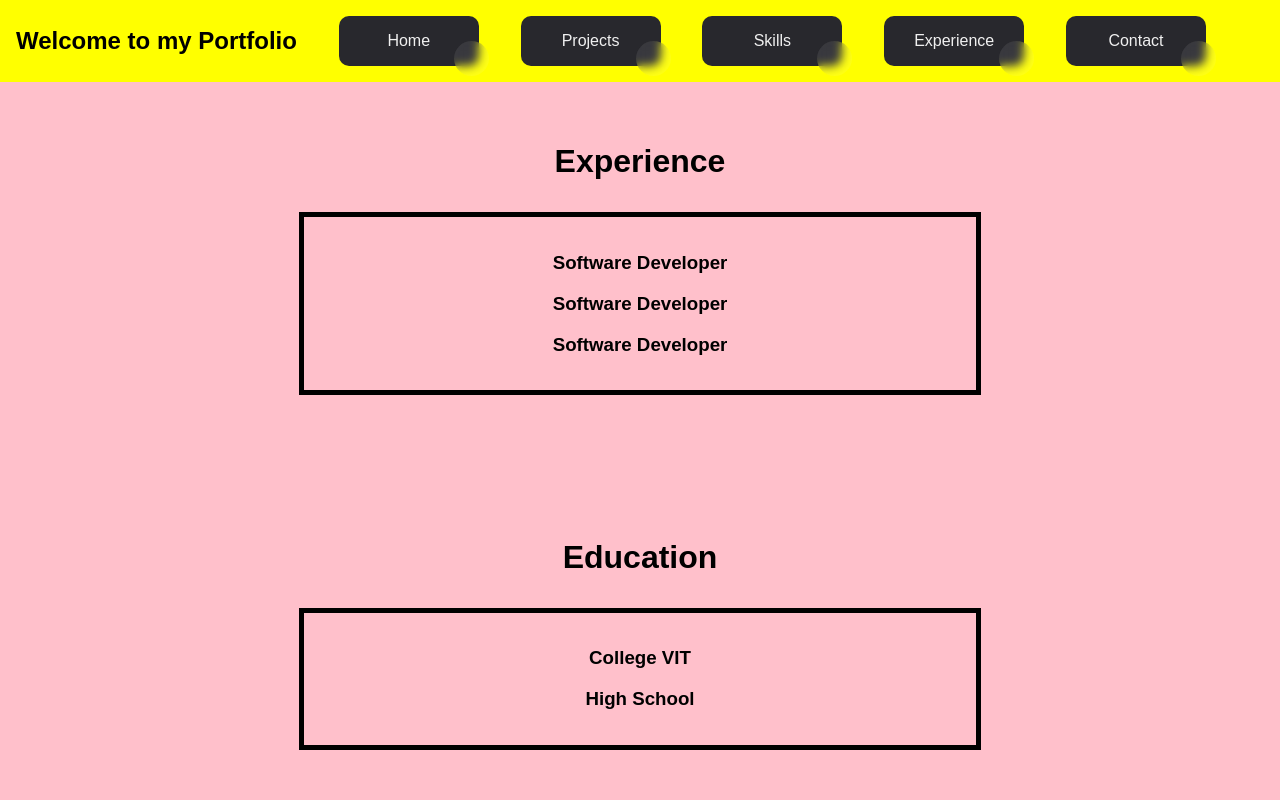
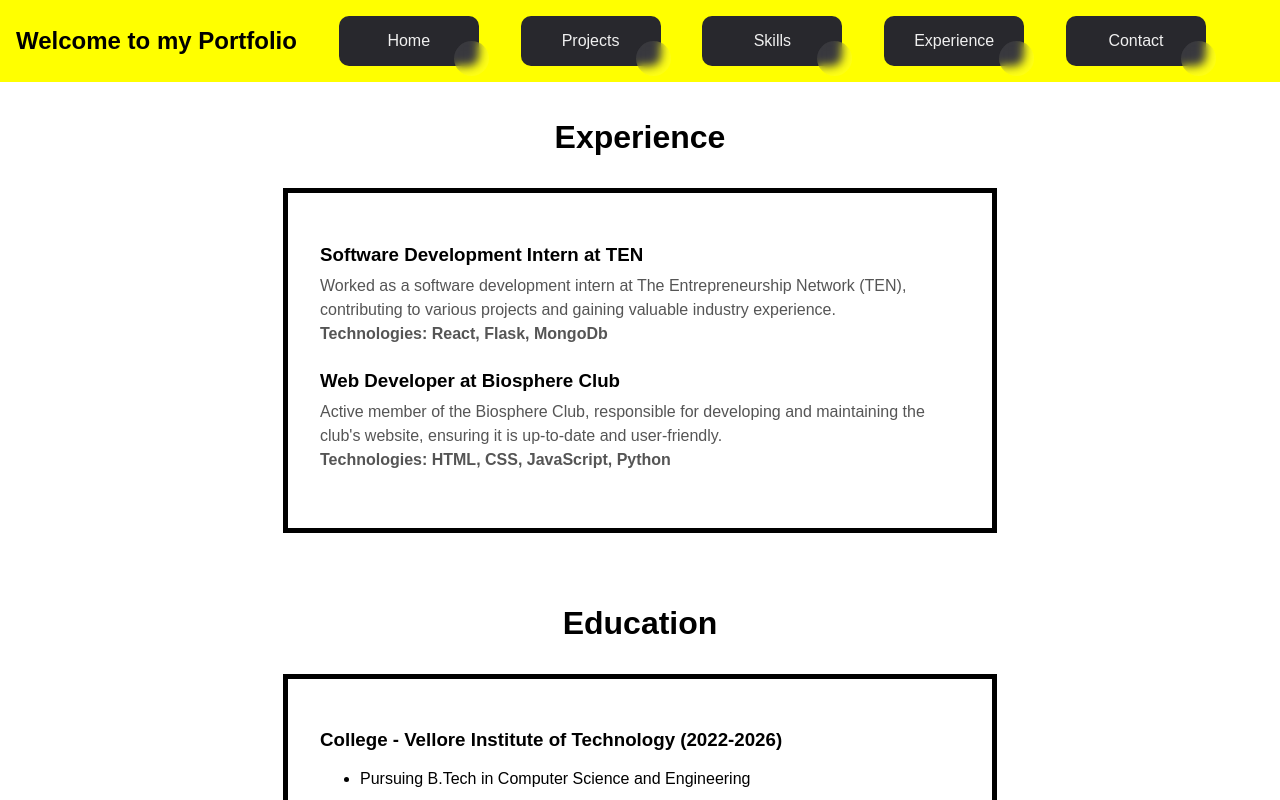
Before and after one commit to naman-0804/Portfolio-Naman, a React (Create React App) app: page /experience in a window 1280 px wide. Built offline with nearby package versions, Linux system fonts and the light colour scheme.

Commit message:
fixed experience tab

```diff
--- a/src/App.css
+++ b/src/App.css
@@ -148,15 +148,34 @@ html, body {
 }
 
 .exed {
-  padding: 5vh 0;
+  padding: 2vh 0;
   text-align: center;
+
 }
 
-.exed .exp, .exed .edu {
+.exp {
   border: 5px solid black;
   margin: 2rem auto;
-  width: 80%;
-  padding: 1rem;
+  padding: 2rem;
+  list-style: none; /* Remove default list styling */
+  text-align: left;
+  width: 100%; /* Expand the width */
+  max-width: 1200px; /* Ensure it doesn't stretch too much */
+}
+
+.exp li {
+  margin-bottom: 1.5rem;
+}
+
+.exp h3 {
+  margin-bottom: 0.5rem;
+}
+
+.exp p {
+  margin: 0;
+  padding: 0;
+  line-height: 1.5;
+  color: #555;
 }
 
 .Skills {
@@ -205,7 +224,16 @@ html, body {
   width: 80%;
   padding: 2rem;
 }
+.edu{
+  border: 5px solid black;
+  margin: 2rem auto;
+  padding: 2rem;
+  list-style: none;
+  text-align: left;
+  width: 100%;
+  max-width: 1200px;
 
+}
 .reach input {
   width: 100%;
   padding: 0.5rem;
--- a/src/components/Experience.js
+++ b/src/components/Experience.js
@@ -2,23 +2,33 @@ import React from 'react';
 
 function Experience() {
   return (
-    <div id="experience-section" className="exed" style={{ backgroundColor: "pink" }}>
+    <div id="experience-section" className="exed">
       <center><h1>Experience</h1></center>
-      <div className="exp">
-        <h3>Software Developer</h3>
-        <h3>Software Developer</h3>
-        <h3>Software Developer</h3>
-      </div>
-      <br />
-      <br />
-      <br />
-      <br />
+      <ul className="exp">
+        <li>
+          <h3>Software Development Intern at TEN</h3>
+          <p>Worked as a software development intern at The Entrepreneurship Network (TEN), contributing to various projects and gaining valuable industry experience.</p>
+          <b><p><strong>Technologies:</strong> React, Flask, MongoDb</p></b>
+        </li>
+        <li>
+          <h3>Web Developer at Biosphere Club</h3>
+          <p>Active member of the Biosphere Club, responsible for developing and maintaining the club's website, ensuring it is up-to-date and user-friendly.</p>
+          <b><p><strong>Technologies:</strong> HTML, CSS, JavaScript, Python</p></b>
+        </li>
+      </ul>
       <br />
       <h1>Education</h1>
 
       <div className="edu">
-        <h3>College VIT</h3>
-        <h3>High School</h3>
+        <h3>College - Vellore Institute of Technology (2022-2026)</h3>
+        <ul>
+          <li>Pursuing B.Tech in Computer Science and Engineering</li>
+        </ul>
+        <h3>School - Peace Public School (2020-2022)</h3>
+        <ul>
+          <li>Completed 10th in 2020 with 90%</li>
+          <li>Completed 12th in 2022 with 90.4%</li>
+        </ul>
       </div>
     </div>
   );
```
